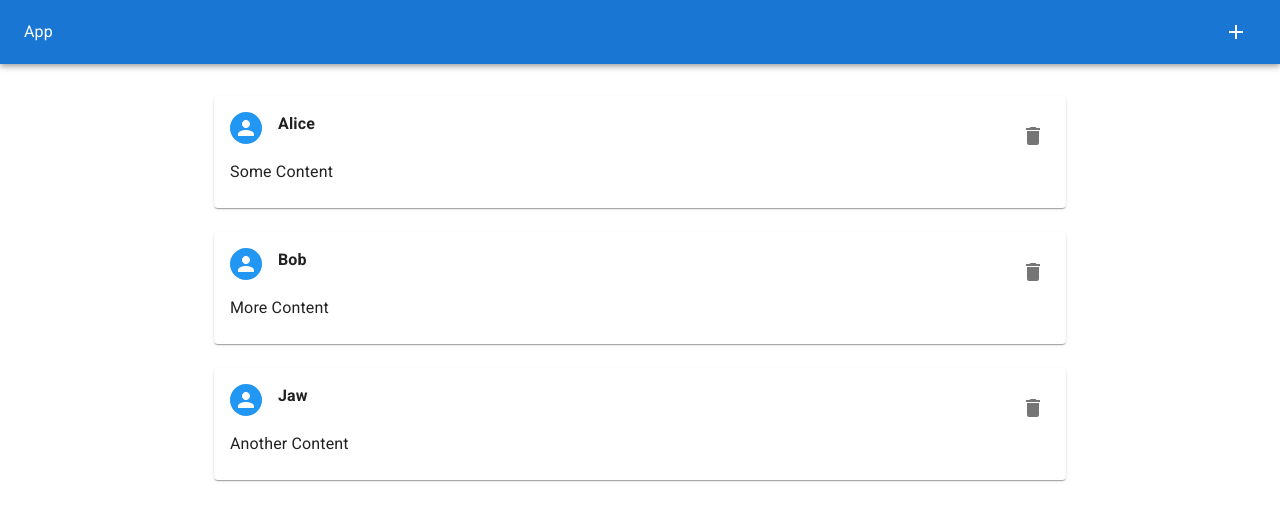
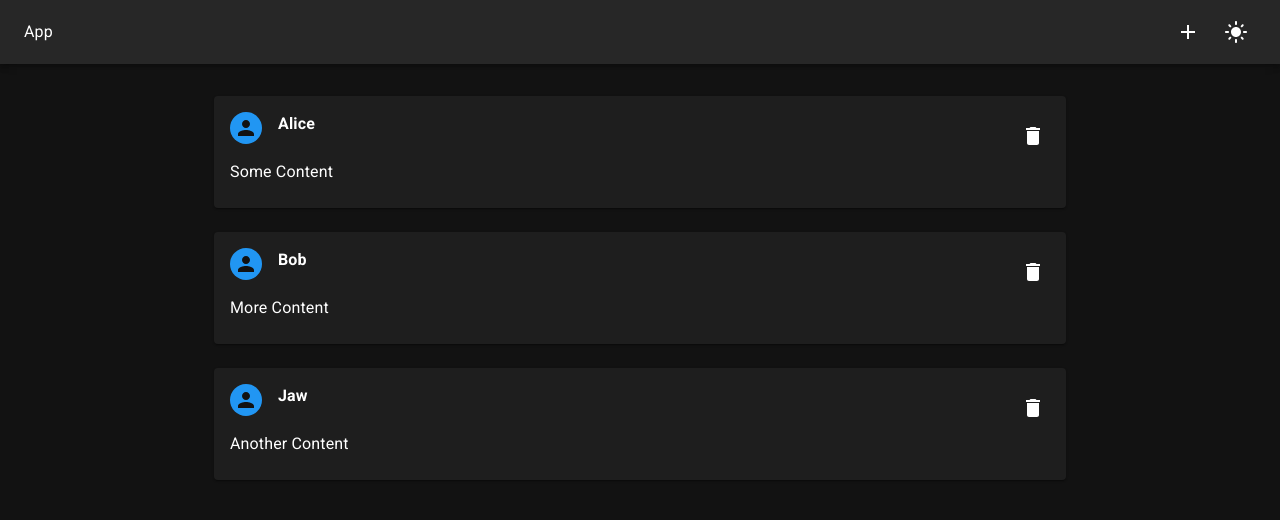
Before and after one commit to jawgumhkawng/rsd_project01FE, a React (Vite) app: page / in a window 1280 px wide. Shown: the top 520 px of the page. Built offline with nearby package versions, Linux system fonts and the light colour scheme.

Commit message:
add dark mode & light mode

```diff
--- a/src/AppProvider.jsx
+++ b/src/AppProvider.jsx
@@ -1,6 +1,9 @@
 /** @format */
 
-import { createContext, useContext, useState } from 'react';
+import { createContext, useContext, useState, useMemo } from 'react';
+
+import { createTheme, ThemeProvider, CssBaseline } from '@mui/material';
+
 import App from './App';
 const AppContext = createContext();
 
@@ -10,10 +13,22 @@ export function useApp() {
 
 export default function AppProvider() {
     const [showForm, setShowForm] = useState(false);
+    const [mode, setMode] = useState('dark');
+
+    const theme = useMemo(() => {
+        return createTheme({
+            palette: {
+                mode,
+            },
+        });
+    }, [mode]);
 
     return (
-        <AppContext.Provider value={{ showForm, setShowForm }}>
-            <App />
+        <AppContext.Provider value={{ showForm, setShowForm, mode, setMode }}>
+            <ThemeProvider theme={theme}>
+                <App />
+                <CssBaseline />
+            </ThemeProvider>
         </AppContext.Provider>
     );
 }
--- a/src/components/Header.jsx
+++ b/src/components/Header.jsx
@@ -1,21 +1,36 @@
 /** @format */
 
-import { AppBar, Toolbar, Typography, IconButton } from '@mui/material';
+import { Box,AppBar, Toolbar, Typography, IconButton, } from '@mui/material';
 
-import { Add as AddIcon } from '@mui/icons-material';
+import { Add as AddIcon, LightMode as LightModeIcon, DarkMode as DarkModeIcon,} from '@mui/icons-material';
 
 import { useApp } from '../AppProvider';
 export default function Header() {
-    const { showForm, setShowForm } = useApp();
+    const { showForm, setShowForm, mode, setMode } = useApp();
     return (
         <AppBar position='static'>
             <Toolbar sx={{ display: 'flex', justifyContent: 'space-between' }}>
                 <Typography>App</Typography>
+                <Box sx={{display: "flex", gap: 1}}>
                 <IconButton
                     color='inherit'
                     onClick={() => setShowForm(!showForm)}>
                     <AddIcon />
                 </IconButton>
+                {mode == "dark" ? (
+                    <IconButton color='inherit' onClick={() => {
+                        setMode("light");
+                    }}>
+                        <LightModeIcon/>
+                    </IconButton>
+                ) : (
+                    <IconButton color='inherit' onClick={() => {
+                        setMode("dark");
+                    }}>
+                        <DarkModeIcon/>
+                    </IconButton>
+                )}
+                </Box>
             </Toolbar>
         </AppBar>
     );
--- a/src/main.jsx
+++ b/src/main.jsx
@@ -4,7 +4,6 @@ import React from 'react';
 import ReactDOM from 'react-dom/client';
 import AppProvider from './AppProvider.jsx';
 
-import { CssBaseline } from '@mui/material';
 
 import '@fontsource/roboto/300.css';
 import '@fontsource/roboto/400.css';
@@ -15,6 +14,5 @@ import '@fontsource/roboto/700.css';
 ReactDOM.createRoot(document.getElementById('root')).render(
     <React.StrictMode>
         <AppProvider />
-        <CssBaseline />
     </React.StrictMode>
 );
```
